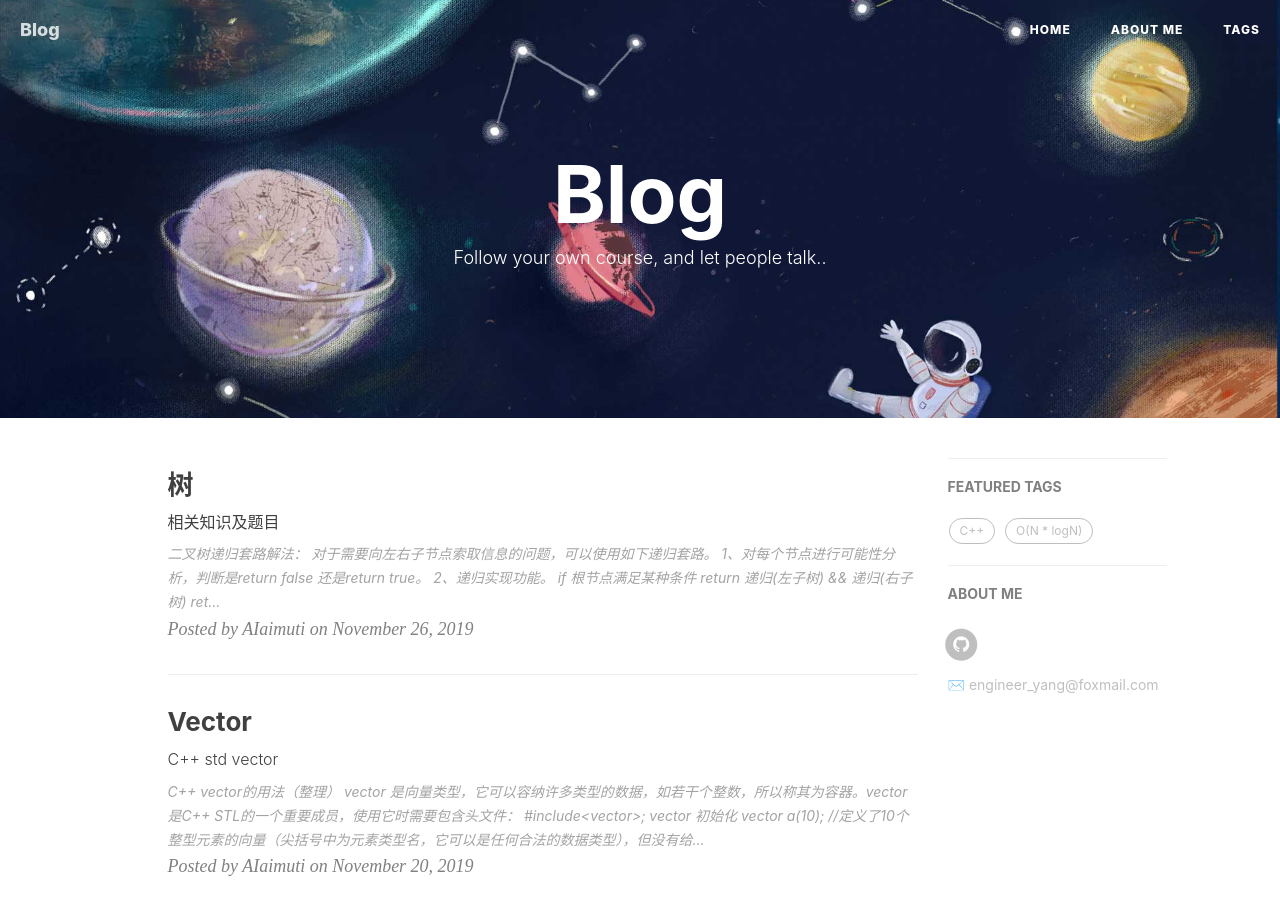
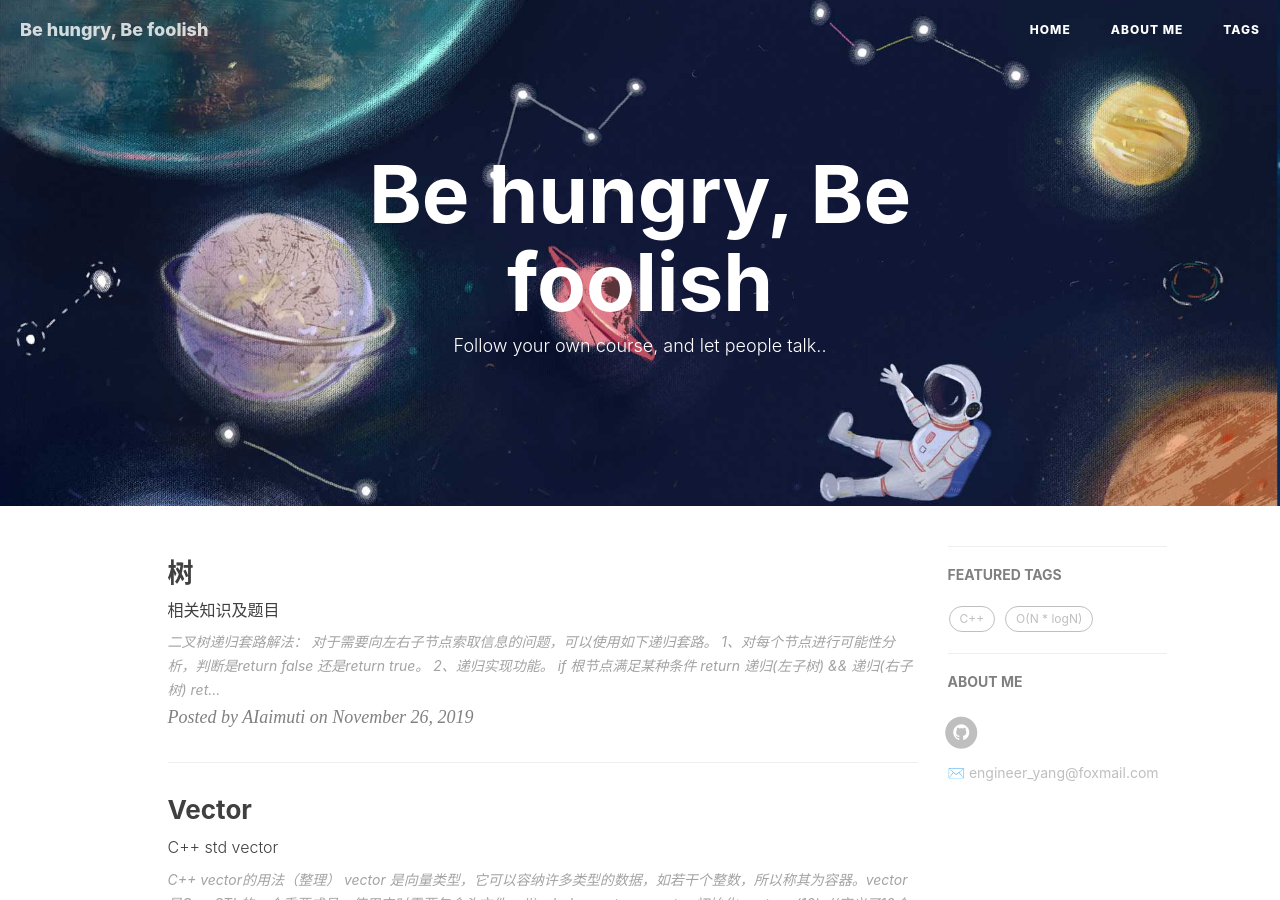
Before and after one commit to AIaimuti/aiaimuti.github.io, a Jekyll site: the page built from index.html, in a window 1280 px wide and 900 px high. Built offline with Jekyll 4.4.1, drawn with Linux system fonts in a browser that asks for light colours; nearby versions of some CDN libraries; the list of posts is cut into pages by our own code; comment, search, counter and statistics services are not loaded; some of the changed text lies outside the part shown.

Commit message:
Update _config.yml

```diff
--- a/_config.yml
+++ b/_config.yml
@@ -1,6 +1,6 @@
 # Site settings
-title: Blog
-SEOTitle: "Be hungry, Be foolish"
+title: Be hungry, Be foolish
+SEOTitle: ""
 header-img: img/home-bg_meswx.jpg
 email: engineer_yang@foxmail.com
 description: "My Blog"
```
